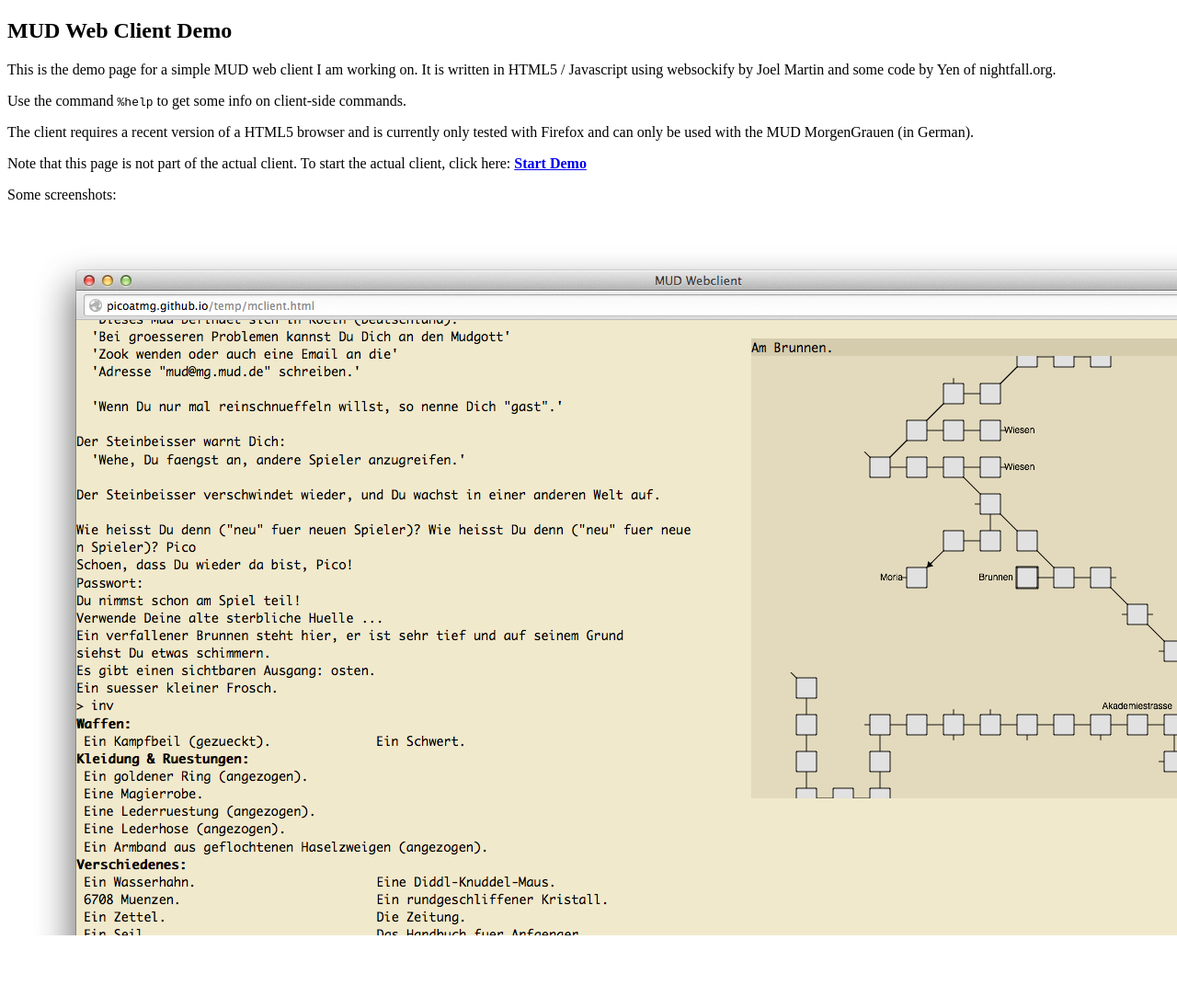
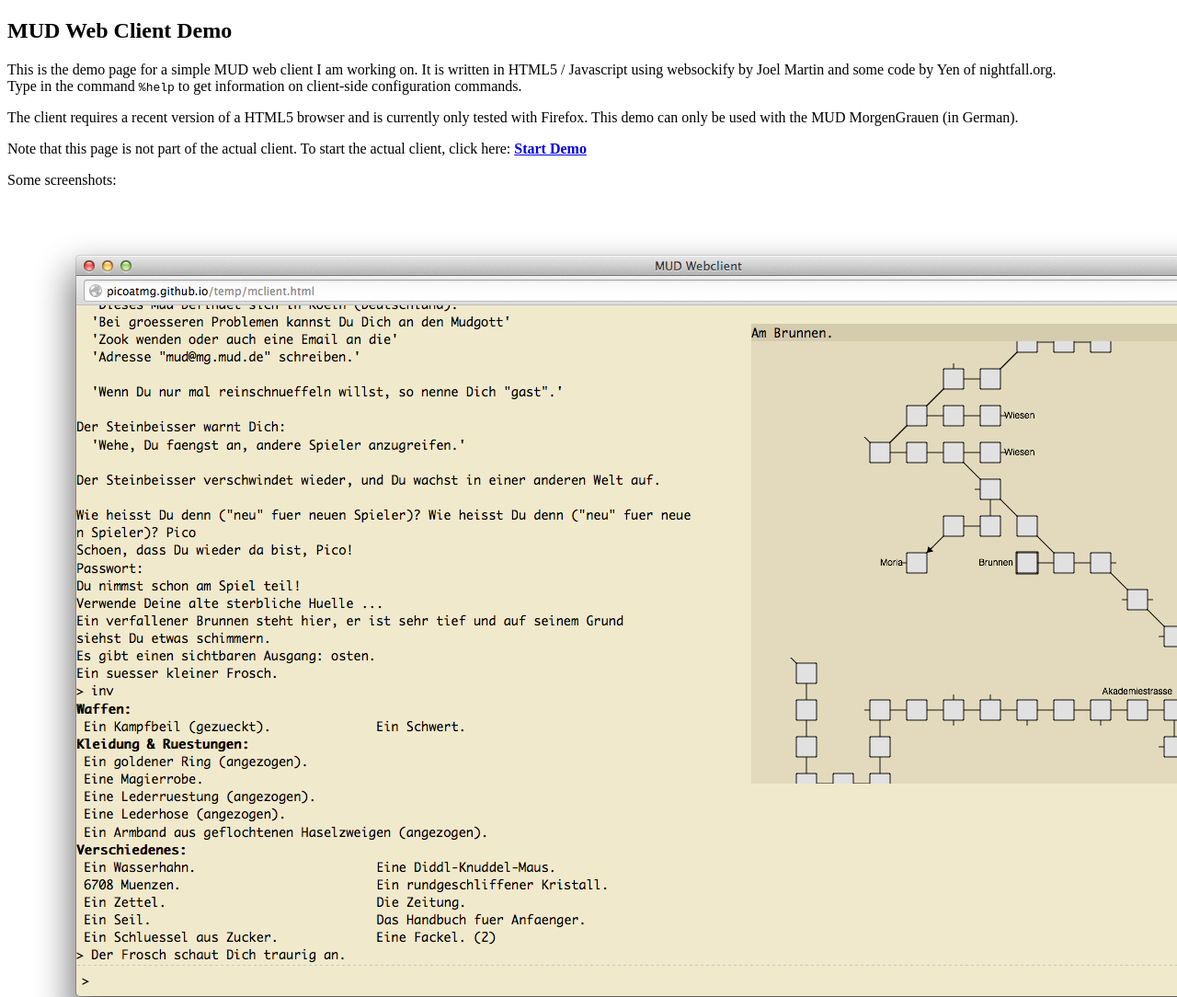
Before and after one commit to picoatmg/temp, a plain HTML site: page index.html in a window 1280 px wide. Shown: the top 1084 px of the page at 92% size. Drawn offline with Linux system fonts and the light colour scheme.

Commit message:
minor fix on welcome page

```diff
--- a/index.html
+++ b/index.html
@@ -10,15 +10,14 @@
 		<p>
 			This is the demo page for a simple MUD web client I am working on.
 			It is written in HTML5 / Javascript using websockify by Joel Martin
-			and some code by Yen of nightfall.org.
-		</p>
-		<p>
-			Use the command <code>%help</code> to get some info on client-side commands.
+			and some code by Yen of nightfall.org.<br>
+			Type in the command <code>%help</code> to get information on client-side
+			configuration commands.
 		</p>
 		<p>
 			The client requires a recent version of a HTML5 browser and is
-			currently only tested with Firefox and can only be used with the
-			MUD MorgenGrauen (in German).
+			currently only tested with Firefox. This demo can only be used
+			with the MUD MorgenGrauen (in German).
 		</p>
 		<p>
 			Note that this page is not part of the actual client. To start the
```
